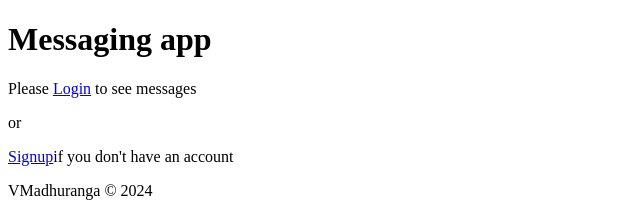
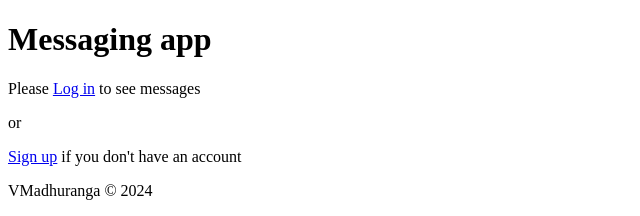
Before and after one commit to VMadhuranga/messaging-app-frontend, a React (Vite) app: page / in a window 1280 px wide. Shown: the top 216 px of the page, without its empty margins (0-640 px from the left). Built offline with nearby package versions, Linux system fonts and the light colour scheme.

Commit message:
Add condition to render Outlet component

```diff
--- a/src/components/app/App.jsx
+++ b/src/components/app/App.jsx
@@ -1,4 +1,4 @@
-import { Link } from "react-router-dom";
+import { Link, Outlet } from "react-router-dom";
 
 const App = () => {
   const path = location.pathname;
@@ -21,13 +21,20 @@ const App = () => {
         )}
       </header>
       <main>
-        <p>
-          Please <Link to={"login"}>Login</Link> to see messages
-        </p>
-        <p>or</p>
-        <p>
-          <Link to={"signup"}>Signup</Link>if you don&apos;t have an account
-        </p>
+        {path === "/" ? (
+          <>
+            <p>
+              Please <Link to={"login"}>Log in</Link> to see messages
+            </p>
+            <p>or</p>
+            <p>
+              <Link to={"signup"}>Sign up</Link> if you don&apos;t have an
+              account
+            </p>
+          </>
+        ) : (
+          <Outlet />
+        )}
       </main>
       <footer>
         <p>VMadhuranga &copy; 2024</p>
```
